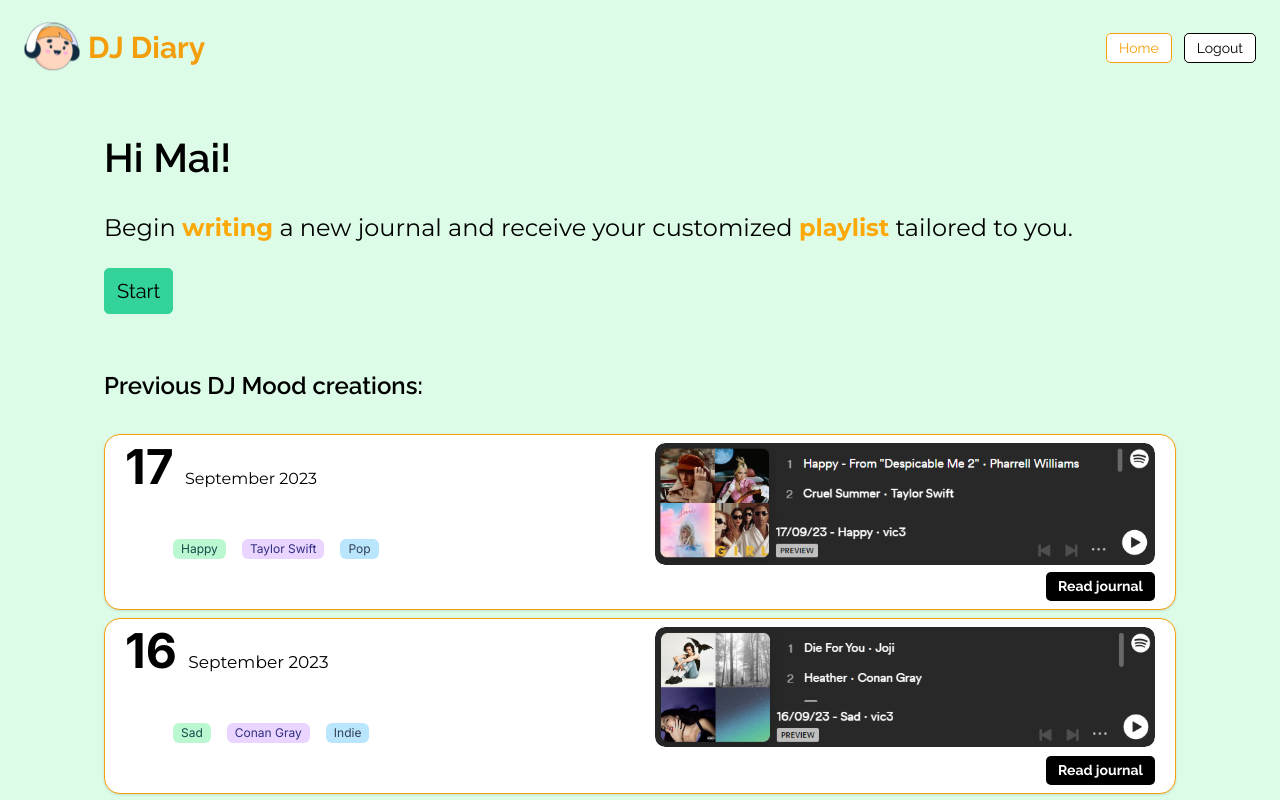
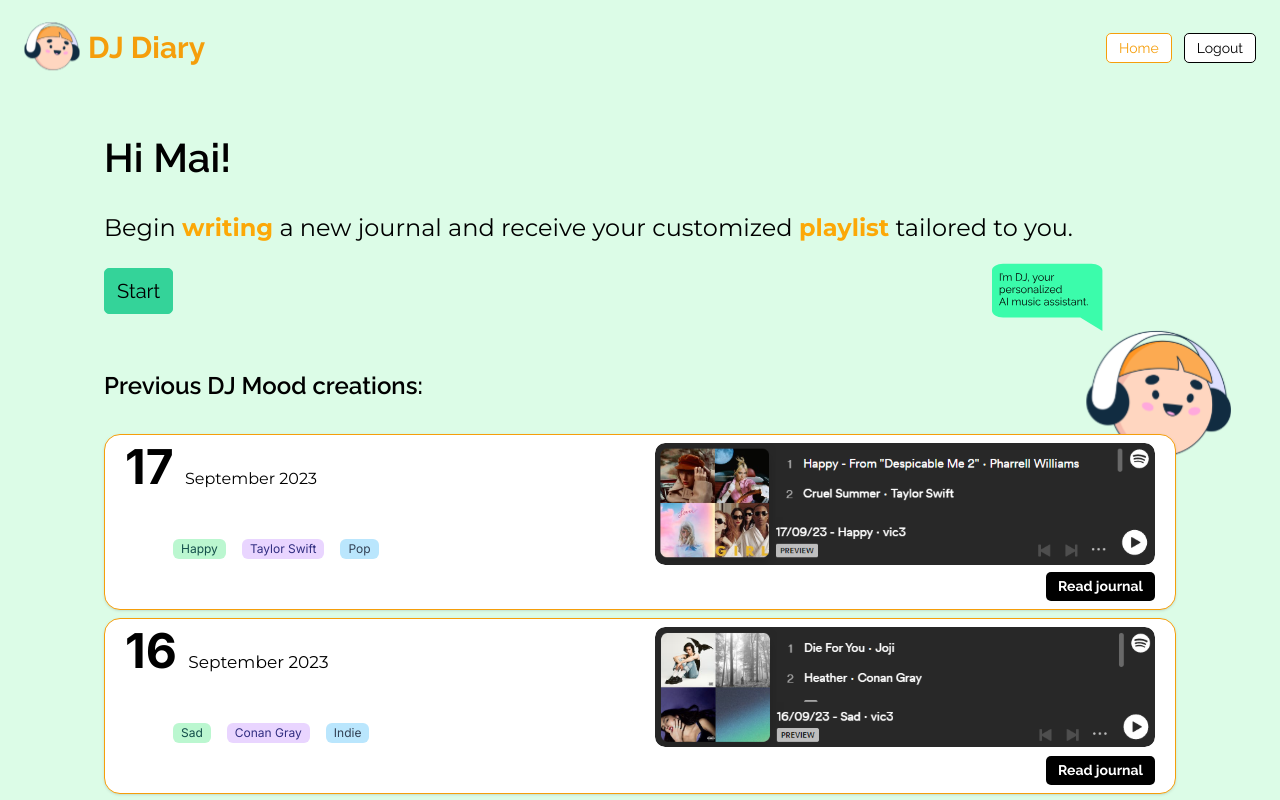
Before and after one commit to shmaiii/HTN23-DJ-Diary, a React (Create React App) app in the folder frontend/: page /mainPage in a window 1280 px wide. Built offline with nearby package versions, Linux system fonts and the light colour scheme.

Commit message:
Added DJ with text bubble to mainPage

```diff
--- a/frontend/src/pages/MainPage.jsx
+++ b/frontend/src/pages/MainPage.jsx
@@ -3,6 +3,7 @@
 import { Header } from '../components/Header';
 import Taylor from '../Taylor.svg';
 import Conan from '../Conan.svg';
+import dj_text from '../DJ_Text.svg';
 
 export const MainPage = () => {
 	const navigate = useNavigate();
@@ -34,9 +35,12 @@
 					>
 						Start
 					</button>
-
-					{/* text bubble image*/}
 				</div>
+				<img
+					className="w-60 h-60 right-12 top-60 absolute"
+					src={dj_text}
+					alt="DJ encouraging your to journal"
+				/>
 			</div>
 
 			<div className="pl-20 pt-14 pb-6 text-black text-2xl font-semibold font-['Raleway']">
```
